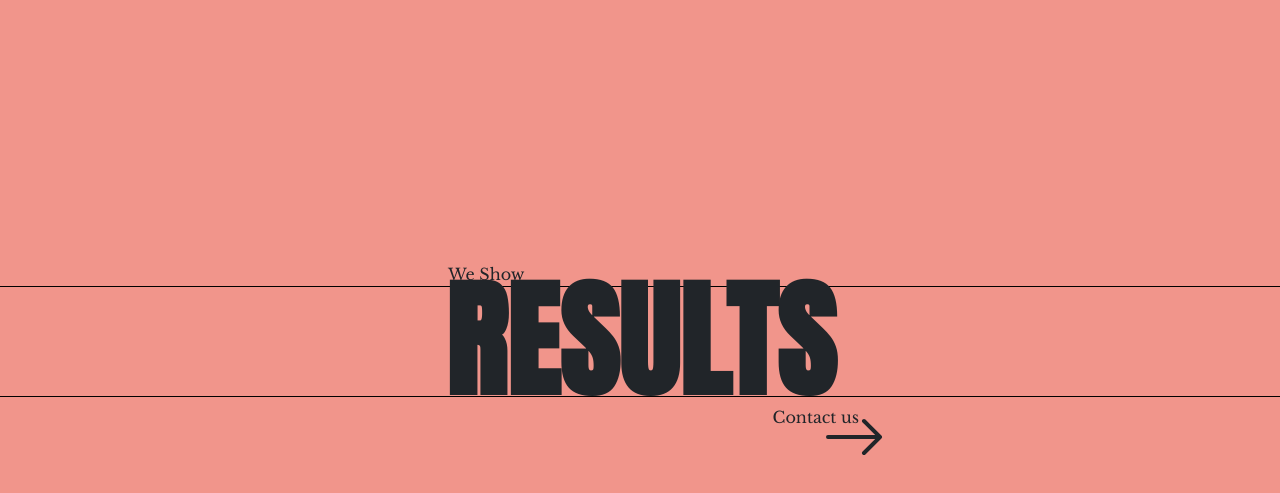
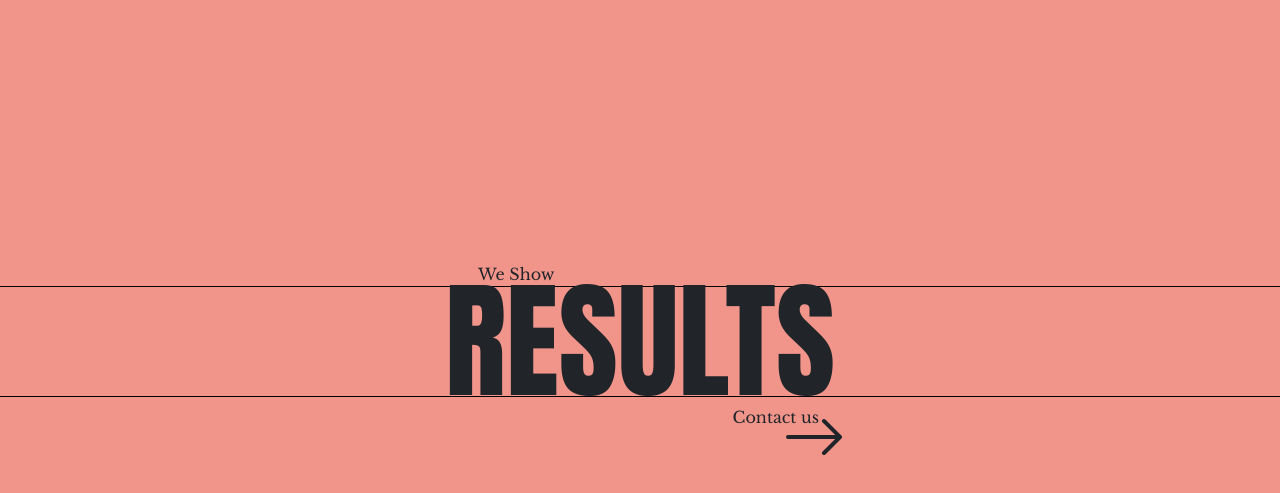
Before and after one commit to Sufyan-Pawaskar/cloud7-1, a plain HTML site: page index.html in a window 1280 px wide. Shown: the part 85-578 px from the top of the page. Drawn offline with nearby package versions, Linux system fonts and the light colour scheme; a web font is replaced by a local one.

Commit message:
updated alignment issues for the home page

```diff
--- a/app.js
+++ b/app.js
@@ -26,6 +26,11 @@ setInterval(() => {
         textDiv.className = 'z-0 '+messages[index].className + ' p-3'; // Preserve padding  d-flex column align-items-center justify-content-center
         textHolder.textContent = messages[index].text;
         sText.textContent = messages[index].smallText;
+        if (messages[index].smallText === "We Show"){
+            sText.classList.add('mar-right');
+        } else{
+            sText.classList.remove('mar-right');
+        }
 
         // Start fade in
         textDiv.classList.remove('fade-out');
--- a/index.html
+++ b/index.html
@@ -59,7 +59,9 @@
       <div class="tab-pane fade  show active" id="home-tab-pane" role="tabpanel" aria-labelledby="home-tab" tabindex="0">
         <div id="textDiv" class="z-0 text-bs-yellow p-3">
           <div id="smallText" class="container-md-sm w-35 smallText">We Have</div>
-            <div id="textHolder" class="container-md-sm ">STRATEGY</div>
+            <div id="textHolder1" class="container-md-sm ">
+              <span id="textHolder" class="container-md-sm ">STRATEGY</span>
+            </div>
             <!-- <div class="container-md-sm w-50 smallText text-end">Explore Infinite Creativity with Us</div> -->
             <div class="container-md-sm w-35 p-2 text-end ">
               <span class="hoverEffectContact"><span class="contactUs">Contact us</span><svg xmlns="http://www.w3.org/2000/svg" width="32" height="16" fill="currentColor" class="bi bi-arrow-right" viewBox="0 0 16 16">
--- a/style.css
+++ b/style.css
@@ -25,6 +25,9 @@
 .w-35{
     width: 30%;
 }
+.mar-right{
+    margin-right: -60px !important;
+}
 #textDiv {
     transition: opacity 0.5s ease-in-out; /* Fade transition */
     opacity: 1;
@@ -37,8 +40,8 @@
     padding-left: 0px !important;
     padding-right: 0px !important;
 }
-#textHolder{
-    font-size: clamp(60px, 10vw, 150px);
+#textHolder1{
+    /* height: clamp(60px, 10vw, 150px); */
     /* font-weight: bolder; */
     width: 100%;
     text-align: center;
@@ -46,7 +49,19 @@
     border-bottom:1px solid black;
     line-height: 0.85;
     font-family: Anton, sans-serif;
-    font-weight: bolder;
+    font-weight: 400;
+    font-style: normal;
+}
+#textHolder{
+    font-size: clamp(60px, 10vw, 150px);
+    /* font-weight: bolder; */
+    width: 100%;
+    text-align: center;
+    /* border-top:1px solid black; */
+    /* border-bottom:1px solid black; */
+    line-height: 0.85;
+    font-family: Anton, sans-serif;
+    font-weight: 400;
     font-style: normal;
 }
 .serviceTitle{
@@ -66,7 +81,7 @@
     margin-right: 0px;
 }
 .text-end{
-    margin-left: 80px;
+    margin-left: 0px;
 }
 .fade-out {
     opacity: 0; /* Fade out */
@@ -232,13 +247,19 @@ select {
 @media (min-width: 481px) and (max-width: 768px) {
     /* Styles for small tablets */
     #smallText{
-        margin-right: clamp(100px, 0px,10px);
+        margin-right: clamp(100px, 0px,10px) !important;
+    }
+    .text-end{
+        margin-left: 110px;
     }
   }
 
   @media (max-width: 480px) {
     /* Styles for mobile phones */
     #smallText{
-        margin-right: clamp(100px, 0px,10px);
+        margin-right: clamp(100px, 0px,10px) !important;
+    }
+    .text-end{
+        margin-left: 110px;
     }
   }
```
